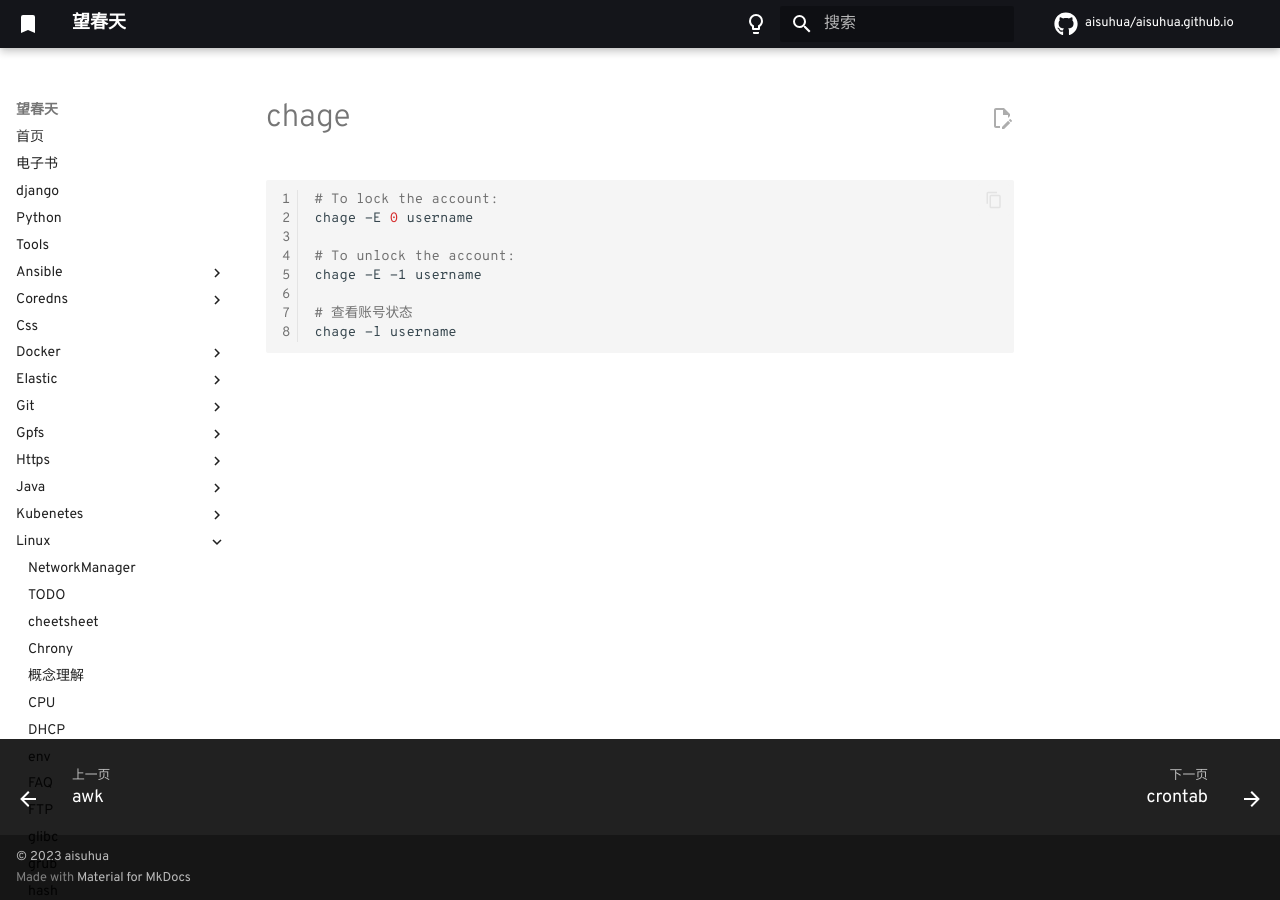
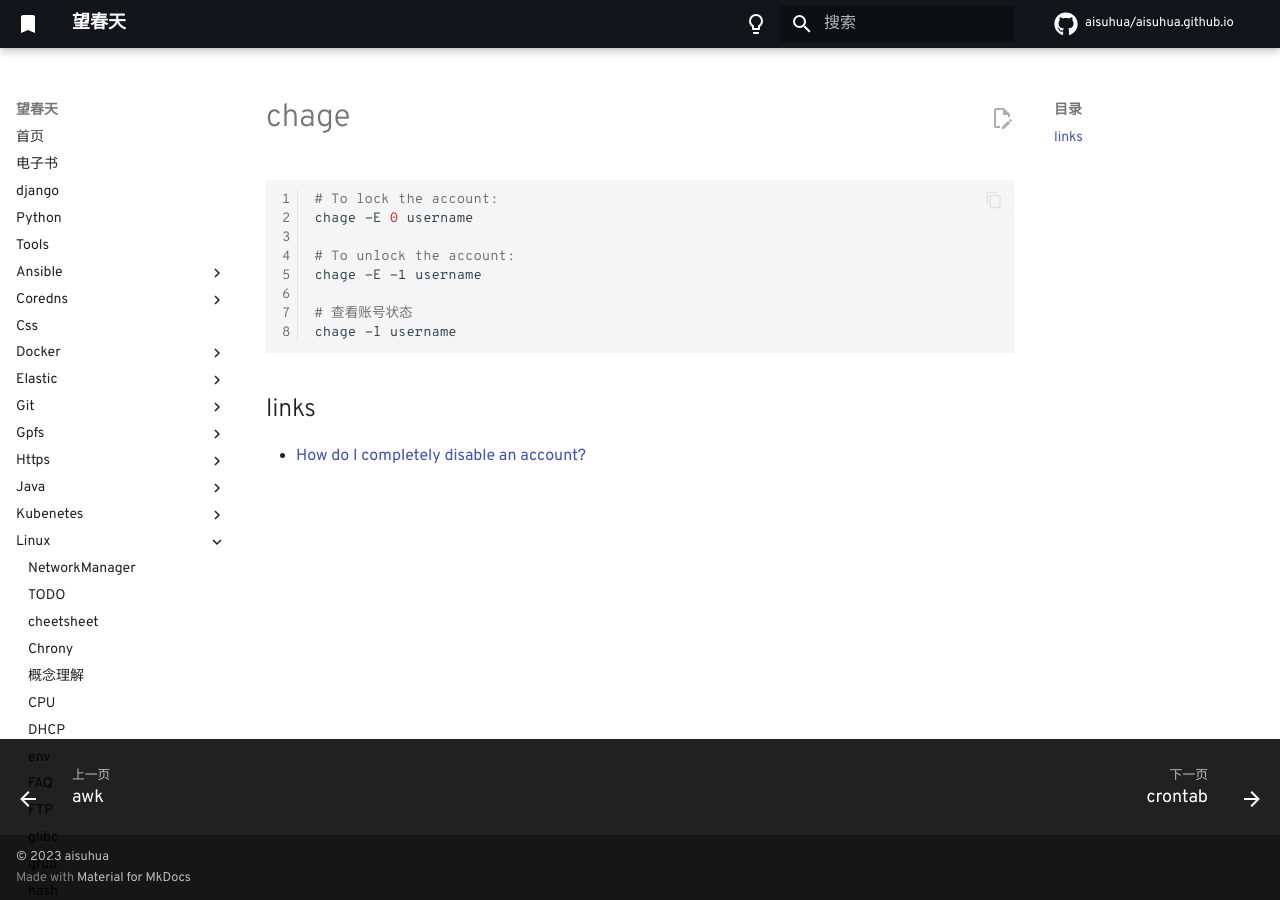
Before and after one commit to aisuhua/aisuhua.github.io, an MkDocs documentation site: the page built from docs/linux/command/chage.md, in a window 1280 px wide. Built offline with MkDocs 1.6.1 and Material for MkDocs 9.7.7, drawn with Linux system fonts in a browser that asks for light colours; comment, search, counter and statistics services are not loaded.

Commit message:
chage.md

````diff
--- a/docs/linux/command/chage.md
+++ b/docs/linux/command/chage.md
@@ -10,3 +10,7 @@ chage -E -1 username
 # 查看账号状态
 chage -l username
 ```
+
+## links
+
+- [How do I completely disable an account?](https://unix.stackexchange.com/questions/7690/how-do-i-completely-disable-an-account)
````
Also changed, not shown: docs/java/notes.md (+2 -0 lines).
